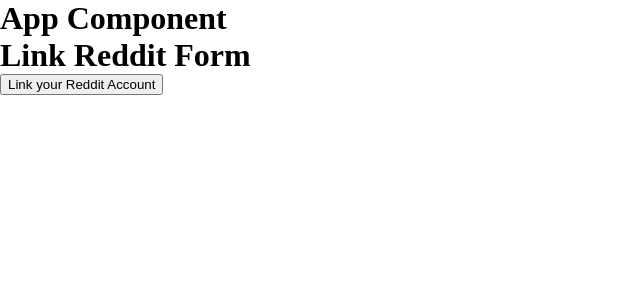
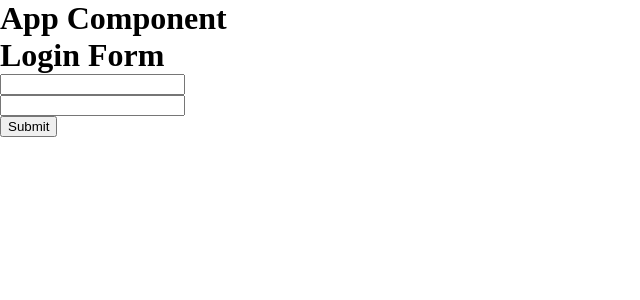
Before and after one commit to kylejb/saveddit, a React (Create React App) app in the folder client/: page / in a window 1280 px wide. Shown: the top 300 px of the page, without its empty margins (0-640 px from the left). Built offline with nearby package versions, Linux system fonts and the light colour scheme.

Commit message:
FE: Conditionally render Login or LinkReddit Form

```diff
--- a/client/src/App.tsx
+++ b/client/src/App.tsx
@@ -1,10 +1,14 @@
+import { useState } from 'react';
+import Form from 'components/form/Form';
 import LinkRedditForm from 'LinkRedditForm';
 
 function App(): JSX.Element {
+    const [token, setAuthToken] = useState<string>('');
+
     return (
         <>
             <h1>App Component</h1>
-            <LinkRedditForm />
+            {token ? <LinkRedditForm /> : <Form setAuthToken={setAuthToken} />}
         </>
     );
 }
```
